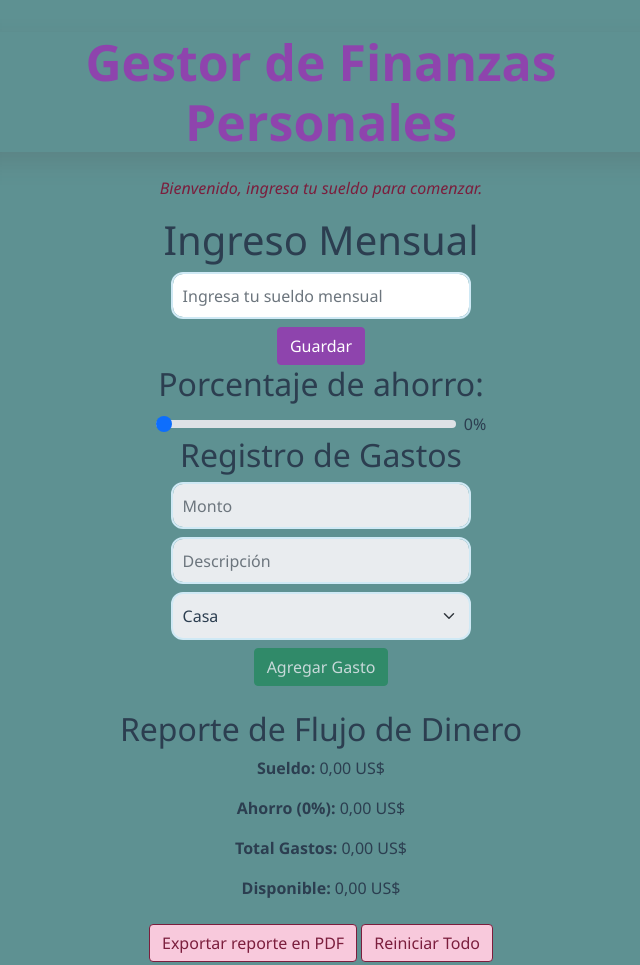
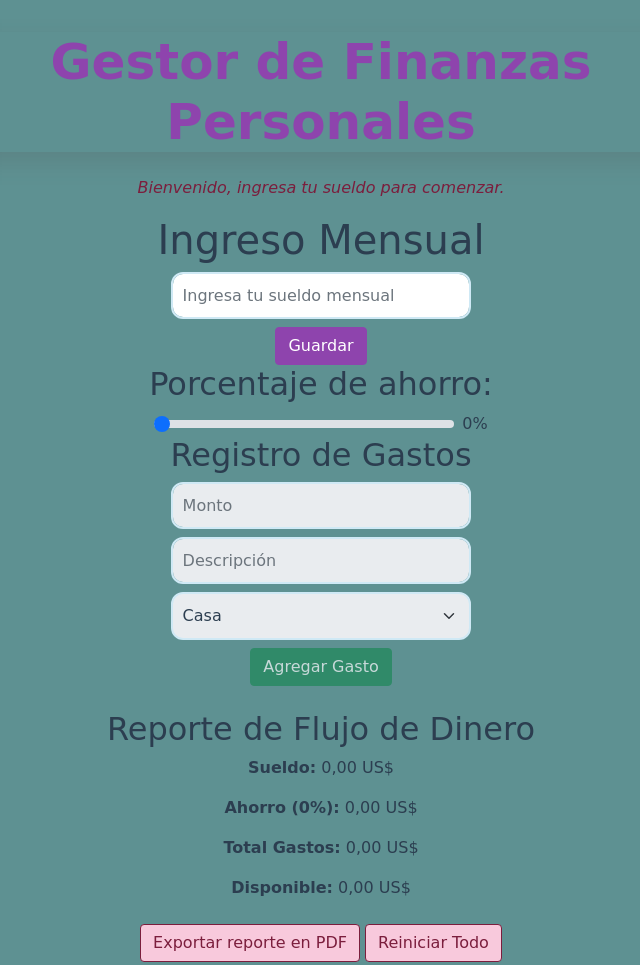
Before and after one commit to gonzalez1477/Cuentas, a plain HTML site: page index.html in a window 1280 px wide. Shown: the whole page, without its empty margins (319-959 px from the left). Drawn offline with nearby package versions, Linux system fonts and the light colour scheme.

Commit message:
se agregaron estilos a las letras y contenedores

```diff
--- a/style/main.css
+++ b/style/main.css
@@ -12,7 +12,7 @@
 /* Estilo general del body */
 body {
     background-color: var(--fondo);
-    font-family: 'Segoe UI', Tahoma, Geneva, Verdana, sans-serif;
+    font-family: 'Dancing Script', cursive;
     color: var(--texto-principal);
     padding: 2rem;
     min-height: 100vh;
@@ -33,6 +33,7 @@ header h1 {
     font-weight: bold;
     box-shadow: 10px 10px 25px rgba(67, 3, 3, 0.1);
     font-size: 50px;
+
 }
 
 /* Entradas y controles */
```
